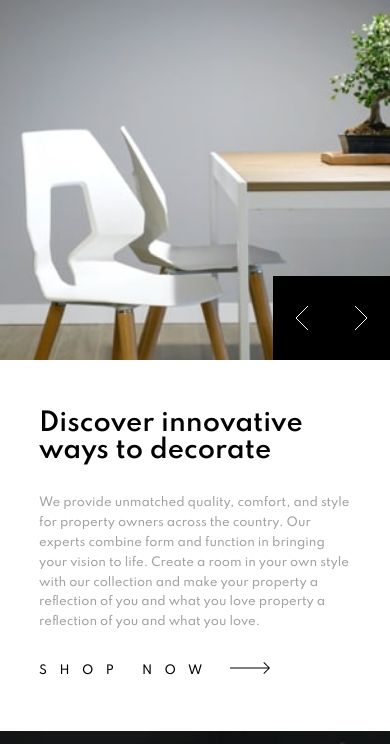
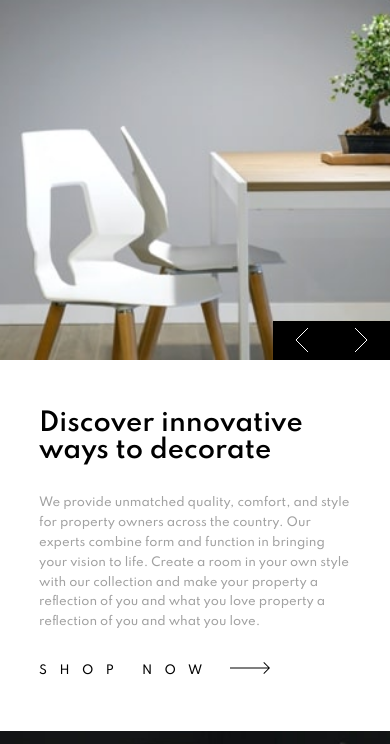
Before and after one commit to Jhessiny/frontendmentor, a plain HTML site: page room-homepage/index.html in a window 390 px wide. Shown: the part 98-842 px from the top of the page. Drawn offline with Linux system fonts and the light colour scheme.

Commit message:
responsiveness fixes

```diff
--- a/room-homepage/style.css
+++ b/room-homepage/style.css
@@ -158,7 +158,7 @@ img {
   transform: translateX(100%);
   display: flex;
   width: 14.25vw;
-  height: 10rem;
+  height: 5vw;
   backface-visibility: hidden;
 }
 
@@ -237,19 +237,10 @@ img {
   .room__item--1 {
     grid-column: 1 / -1;
   }
-  .slide__image--1 {
-    background-image: url("./images/mobile-image-hero-1.jpg");
-  }
-
-  .slide__image--2 {
-    background-image: url("./images/mobile-image-hero-2.jpg");
-  }
-
-  .slide__image--3 {
-    background-image: url("./images/mobile-image-hero-3.jpg");
-  }
   .slide__actions {
     transform: translateX(0%);
+    height: 10vw;
+    width: 20vw;
   }
   .room__item--2 {
     grid-column: 1 / -1;
@@ -299,6 +290,17 @@ img {
     grid-template-rows: 55rem max-content max-content max-content max-content;
     grid-row-gap: 0;
   }
+  .slide__image--1 {
+    background-image: url("./images/mobile-image-hero-1.jpg");
+  }
+
+  .slide__image--2 {
+    background-image: url("./images/mobile-image-hero-2.jpg");
+  }
+
+  .slide__image--3 {
+    background-image: url("./images/mobile-image-hero-3.jpg");
+  }
   .title-primary {
     font-size: 3rem;
   }
```
